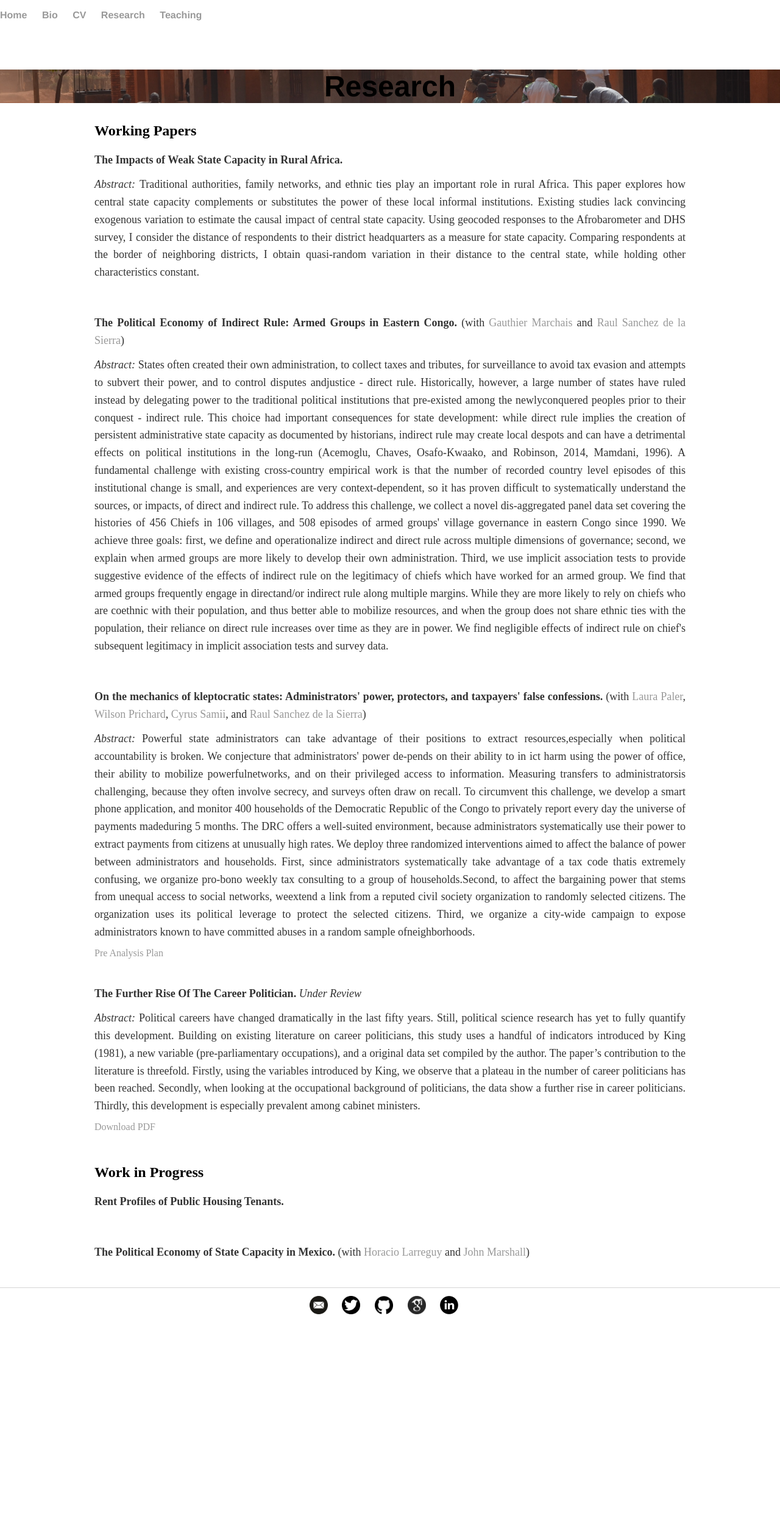
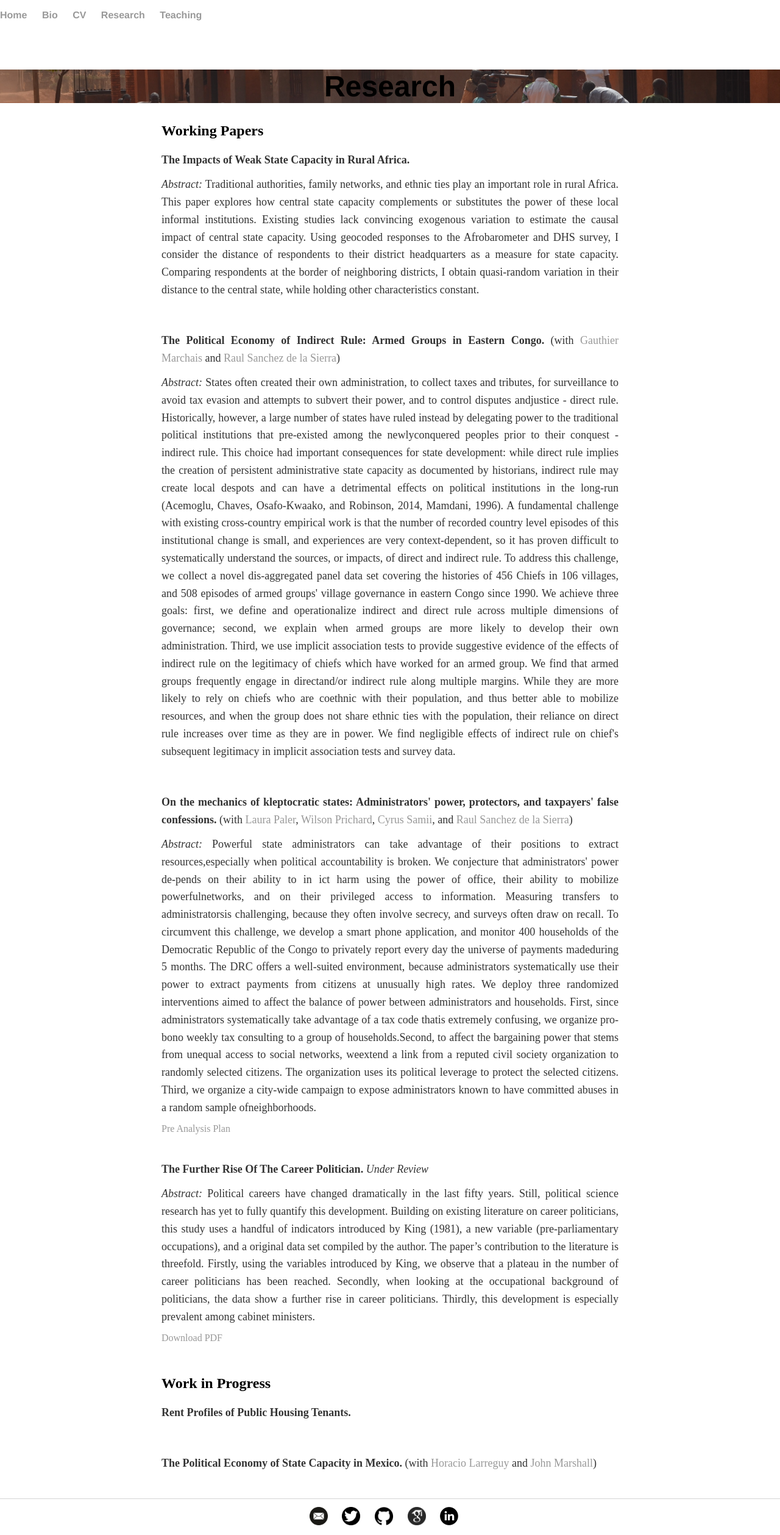
Before and after one commit to soeren-henn/soeren-henn.github.io, a Jekyll site: the page built from research/index.html, in a window 1280 px wide. Shown: the whole page at 61% size. Built offline with Jekyll 4.4.1, drawn with Linux system fonts in a browser that asks for light colours; before the commit the page ends 2171 px from its top, so only the background shows below that.

Commit message:
Update main.css

```diff
--- a/css/main.css
+++ b/css/main.css
@@ -109,18 +109,33 @@ ul.posts li {
   background-size: cover;
   margin: 80px 0 20px;
   position: relative;
+  height: 35%
+  height-max:
+  height-min:
+
 }
 
+@media only screen and (min-width: 992px){
+    .research {
+        width: 970px;
+    }
+}
 
-@media screen and (min-width: 768px){
+@media only screen and (min-width: 768px){
     .research {
         width: 750px;
     }
 }
 
 
-@media screen and (min-width: 992px){
-    .research {
-        width: 970px;
-    }
+@media only screen and (max-width: 365px) {
+  .research-header {
+    height: 220px;
+  }
 }
+
+@media only screen and (max-width: 325px) {
+  .research-header {
+    height: 200px;
+  }
+}
```
